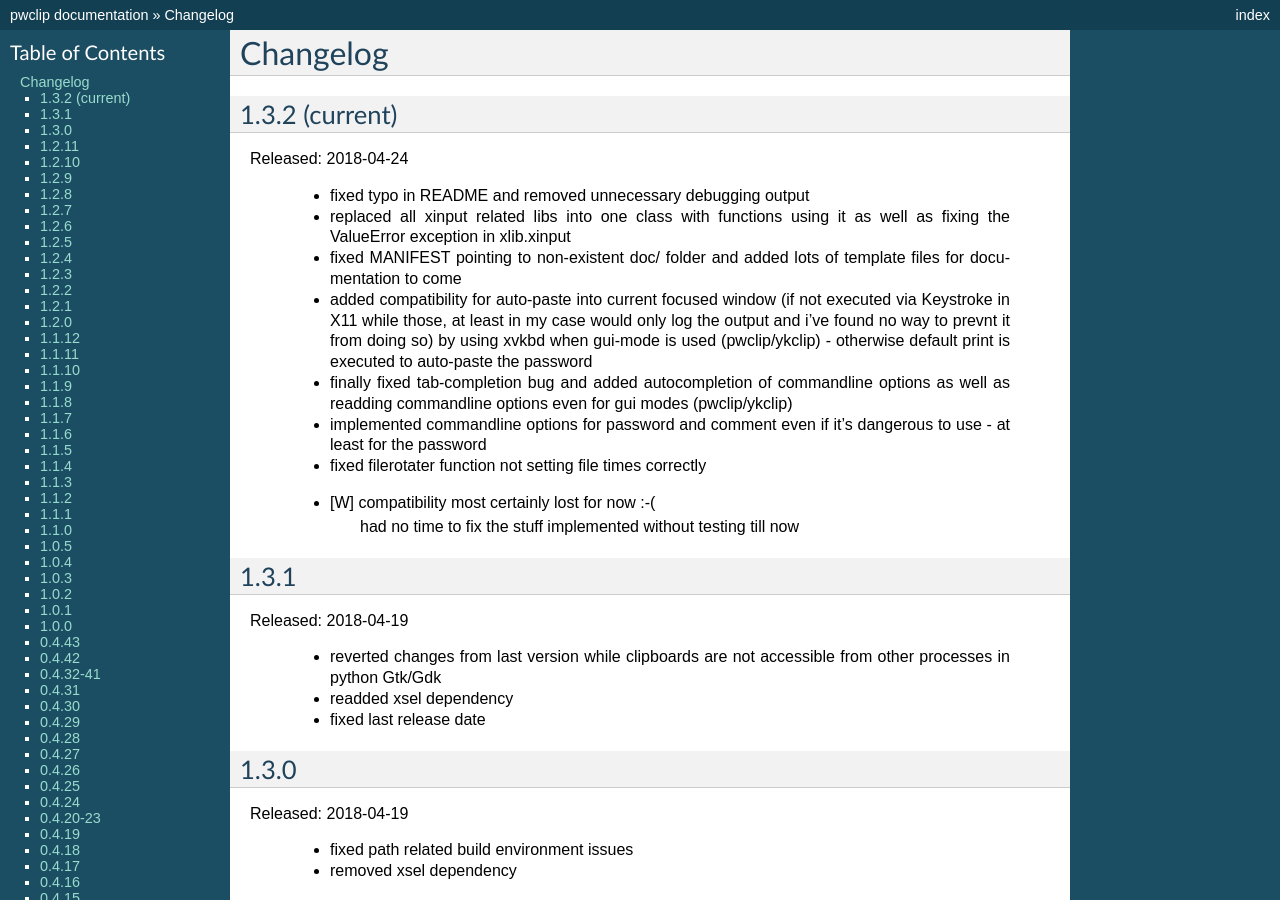
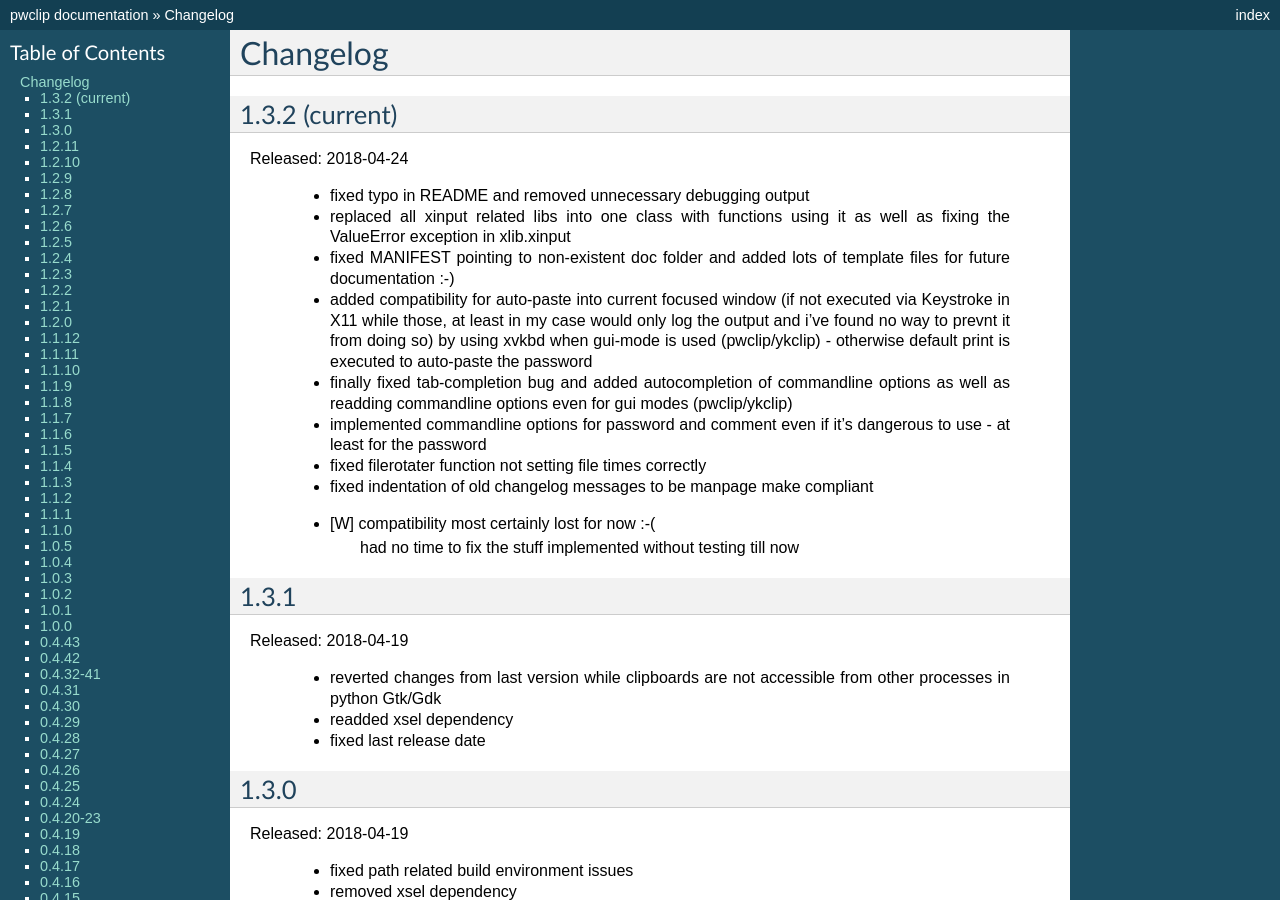
Before and after one commit to d0n/pwclip, a Sphinx documentation site: the page built from docs/CHANGELOG.rst, in a window 1280 px wide and 900 px high. Built offline with Sphinx 7.4.7, drawn with Linux system fonts in a browser that asks for light colours; the version number could not be read and is left out.

Commit message:
{'modified': ['docs/CHANGELOG.rst']} build

```diff
--- a/docs/CHANGELOG.rst
+++ b/docs/CHANGELOG.rst
@@ -11,8 +11,8 @@
   * replaced all xinput related libs into one class with functions using it
     as well as fixing the ValueError exception in xlib.xinput
 
-  * fixed MANIFEST pointing to non-existent doc/ folder and added lots of
-    template files for documentation to come
+  * fixed MANIFEST pointing to non-existent doc folder and added lots of
+    template files for future documentation :-)
 
   * added compatibility for auto-paste into current focused window (if not
     executed via Keystroke in X11 while those, at least in my case would
@@ -28,6 +28,8 @@
     dangerous to use - at least for the password
 
   * fixed filerotater function not setting file times correctly
+
+  * fixed indentation of old changelog messages to be manpage make compliant
 
   * [W] compatibility most certainly lost for now :-(
         had no time to fix the stuff implemented without testing till now
```
